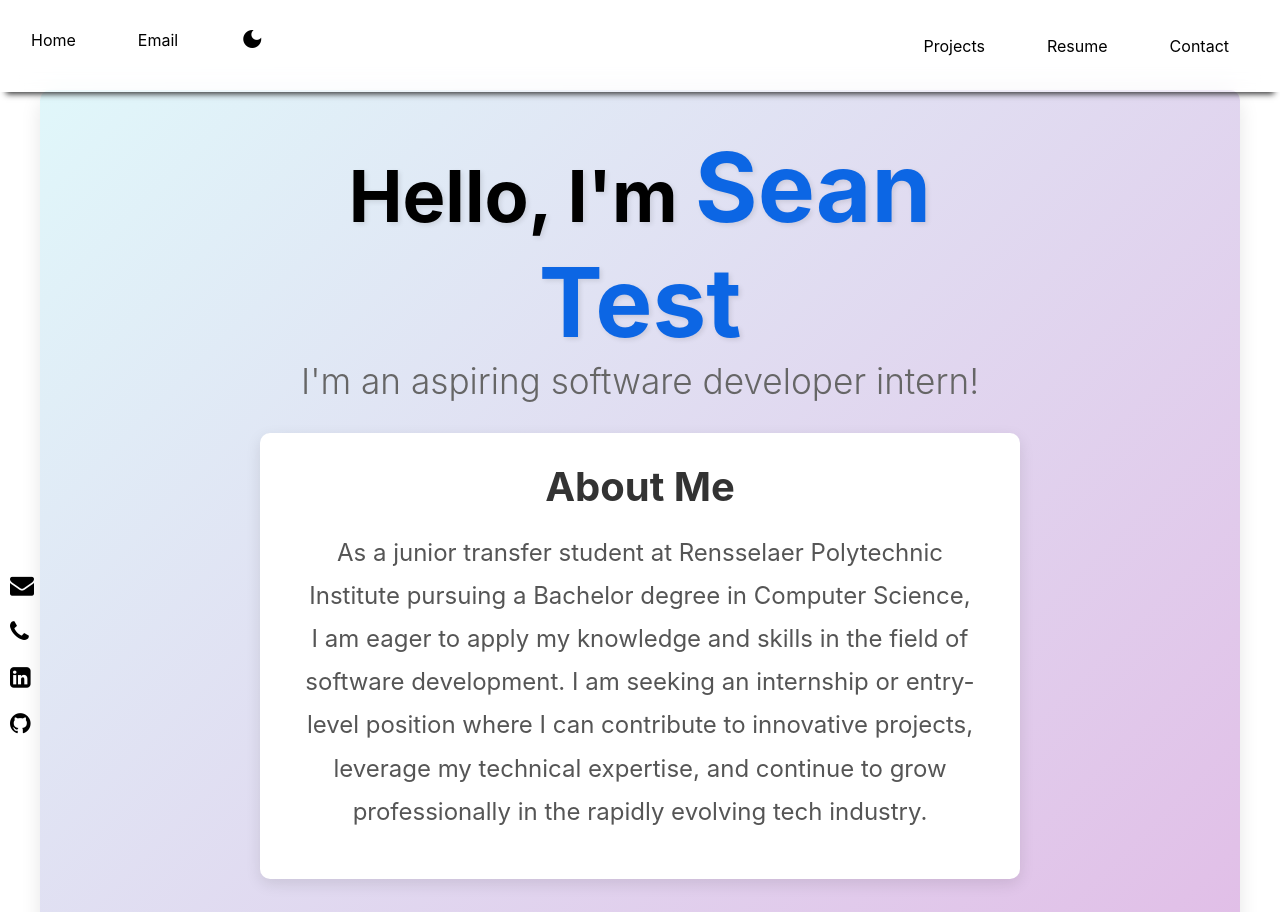
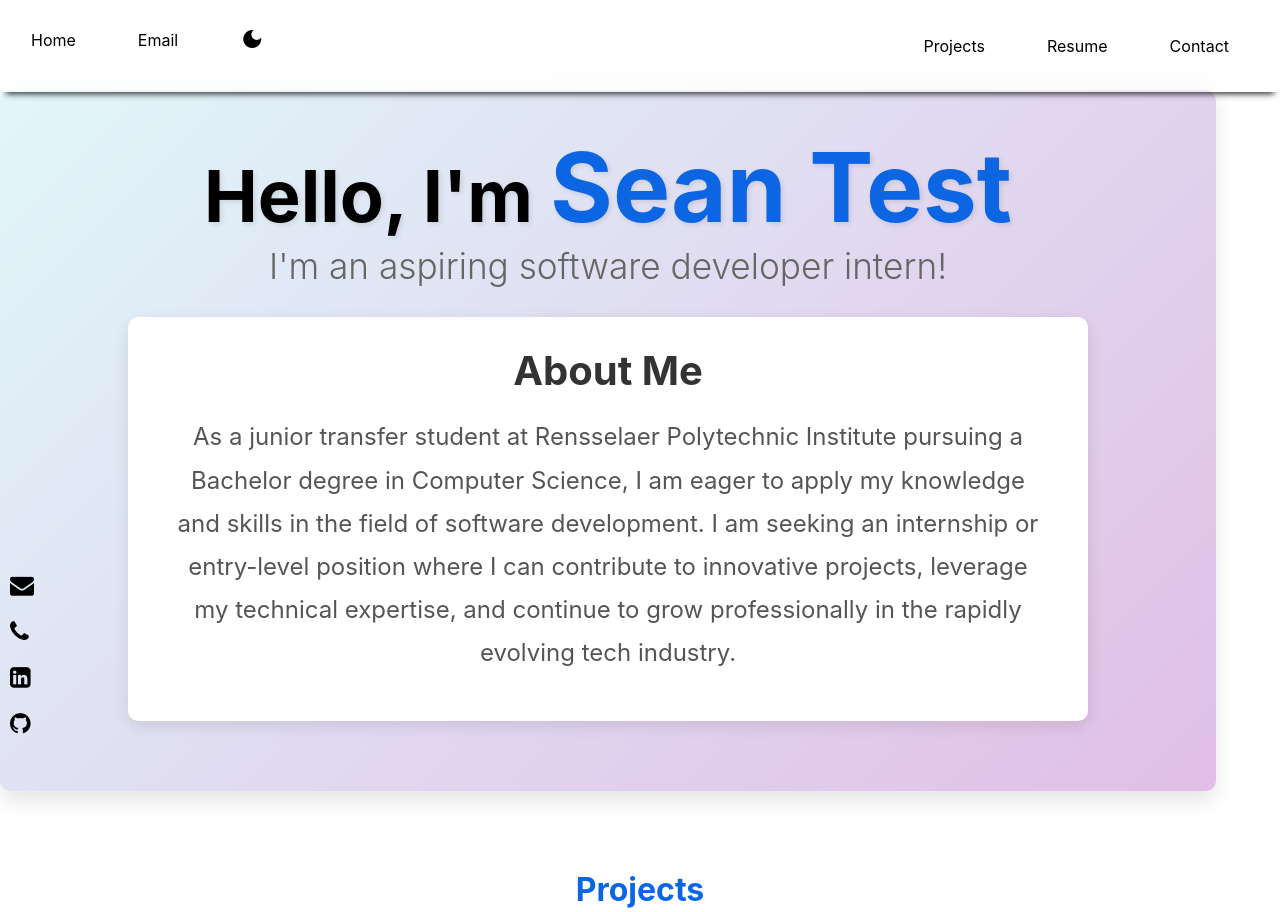
Before and after one commit to shyde7/Portfolio-Website, a plain HTML site: page index.html in a window 1280 px wide. Shown: the top 912 px of the page. Drawn offline with nearby package versions, Linux system fonts and the light colour scheme.

Commit message:
nameandabout

```diff
--- a/styles.css
+++ b/styles.css
@@ -133,20 +133,29 @@ a:active {
 .nameAndAbout {
   display: flex;
   flex-direction: column;
-  justify-content: center; /* Center content vertically */
+  justify-content: center;
   align-items: center;
   background: linear-gradient(
     135deg,
     #e0f7fa 0%,
     #e1bee7 100%
   ); /* Subtle background gradient */
-  color: #333; /* Darker text for contrast */
-  padding: 40px 220px; /* Padding for more spacing */
-  border-radius: 10px; /* Rounded corners for a smoother look */
-  box-shadow: 0 10px 20px rgba(0, 0, 0, 0.1); /* Add shadow for depth */
-  margin: 20px auto; /* Center the section */
-  max-width: 1200px; /* Restrict maximum width for better readability */
-  transition: 5s ease;
+  color: #333;
+
+  /* Remove or reduce max-width to extend closer to full width */
+  max-width: 95%; /* Make it 95% of the viewport width, adjust as needed */
+
+  /* Reduce padding for a better fit */
+  padding: 40px 40px; /* Reduced left/right padding */
+
+  /* Optional: Remove margin auto to let the section naturally extend */
+  margin: 20px 0; /* Remove auto to avoid center restriction */
+
+  border-radius: 10px; /* Keep rounded corners */
+  box-shadow: 0 10px 20px rgba(0, 0, 0, 0.1); /* Keep shadow for depth */
+
+  /* Optional: Ensure smooth transition when the screen size changes */
+  transition: width 0.3s ease-in-out;
 }
 
 /* Name section styling */
```
